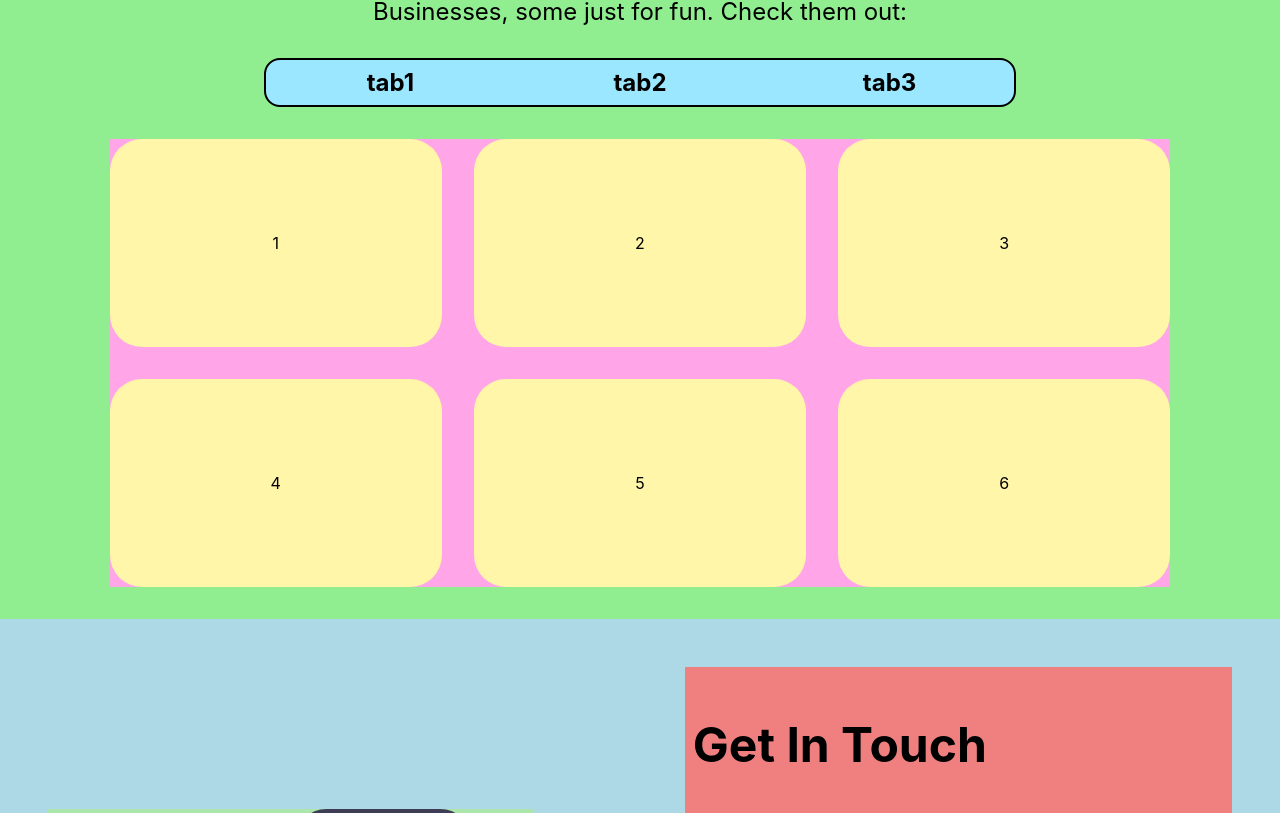
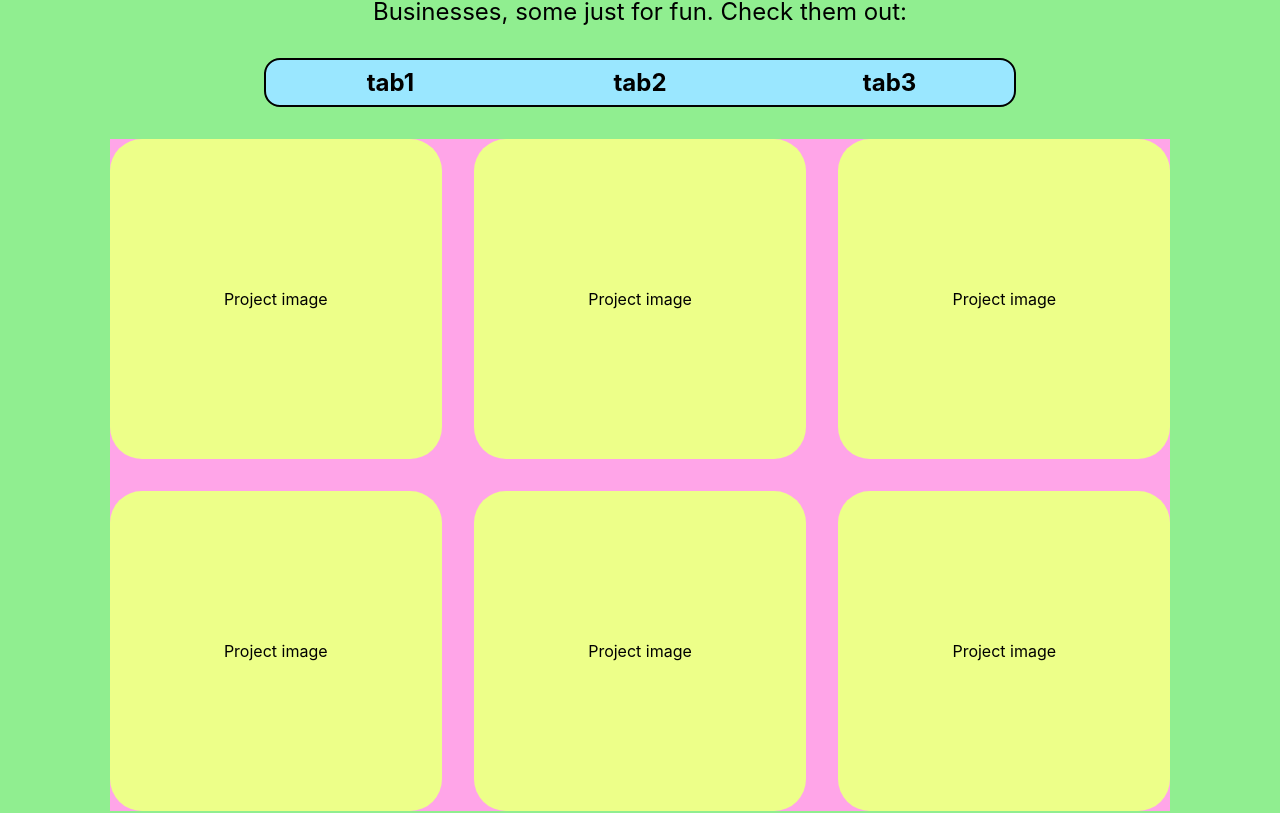
Before and after one commit to gimesi13/React-Portfolio, a React (Create React App) app in the folder react-portfolio-gergely/: page / in a window 1280 px wide. Shown: the part 1707-2520 px from the top of the page. Built offline with nearby package versions, Linux system fonts and the light colour scheme.

Commit message:
Creating the Project component
adding whileHover animations

```diff
--- /dev/null
+++ b/react-portfolio-gergely/src/Components/Project.jsx
@@ -0,0 +1,37 @@
+import React, { useState } from "react";
+import { motion } from "framer-motion";
+
+function Project() {
+  const animateWrapper = {
+    hidden: {
+      clipPath: "circle(0% at 50% -10%)",
+    },
+    show: {
+      clipPath: "circle(132.7% at 94% 6%)",
+      transition: { duration: 0.3, delayChildren: 0.25, staggerChildren: 0.18 },
+    },
+  };
+
+  const animateText = {
+    hidden: {
+      opacity: 0,
+      y: 20,
+    },
+    show: {
+      opacity: 1,
+      y: 0,
+    },
+  };
+
+  return (
+    <motion.div className="project" initial="hidden" whileHover="show">
+      Project image
+      <motion.div className="project-wrapper" variants={animateWrapper}>
+        <motion.h1 variants={animateText}>Hostel Website</motion.h1>
+        <motion.p variants={animateText}>Design and Development</motion.p>
+      </motion.div>
+    </motion.div>
+  );
+}
+
+export default Project;
--- a/react-portfolio-gergely/src/Components/Projects.jsx
+++ b/react-portfolio-gergely/src/Components/Projects.jsx
@@ -1,6 +1,7 @@
 import React, { useState } from "react";
 import thinker from "./Pictures/undraw_code_thinking_re_gka2.svg";
 import { motion } from "framer-motion";
+import Project from "./Project";
 
 function Projects({ setLocation }) {
   //setting up states for the tab operators
@@ -41,12 +42,12 @@ function Projects({ setLocation }) {
       </div>
       {activeTab === "tab1" && (
         <div className="projects-grig tab-1">
-          <div>1</div>
-          <div>2</div>
-          <div>3</div>
-          <div>4</div>
-          <div>5</div>
-          <div>6</div>
+          <Project />
+          <Project />
+          <Project />
+          <Project />
+          <Project />
+          <Project />
         </div>
       )}
 
--- /dev/null
+++ b/react-portfolio-gergely/src/Components/Styles/_Project.scss
@@ -0,0 +1,43 @@
+@import "./variables";
+
+/* BREAKPOINTS
+//tablet//
+@media (min-width: 576px) {
+}
+//laptop//
+@media (min-width: 768px) {
+}
+//desktop//
+@media (min-width: 992px) {
+}
+//large//
+@media (min-width: 1200px) {
+}
+*/
+
+.project {
+  position: relative;
+  background: rgb(237, 255, 137);
+  @include flexCenter;
+  border-radius: 2rem;
+  /* for now*/
+  height: 20rem;
+  /* for now*/
+  cursor: pointer;
+
+  .project-wrapper {
+    @include flexCenter;
+    flex-direction: column;
+    position: absolute;
+    width: 100%;
+    height: 100%;
+    border-radius: 2rem;
+    background: rgba(173, 216, 230, 0.493);
+
+    h1 {
+      align-items: center;
+      text-align: center;
+      opacity: 1;
+    }
+  }
+}
--- a/react-portfolio-gergely/src/Components/Styles/_Projects.scss
+++ b/react-portfolio-gergely/src/Components/Styles/_Projects.scss
@@ -101,17 +101,6 @@
     @media (min-width: 1200px) {
       width: 85%;
     }
-
-    div {
-      background: rgb(255, 246, 169);
-
-      @include flexCenter;
-      border-radius: 2rem;
-
-      /* for now*/
-      height: 13rem;
-      /* for now*/
-    }
   }
   .tab-2,
   .tab-3 {
--- a/react-portfolio-gergely/src/Components/Styles/_Skills.scss
+++ b/react-portfolio-gergely/src/Components/Styles/_Skills.scss
@@ -59,4 +59,5 @@
     font-size: 1.5rem;
     text-align: center;
   }
+
 }
--- a/react-portfolio-gergely/src/Components/Styles/style.scss
+++ b/react-portfolio-gergely/src/Components/Styles/style.scss
@@ -6,6 +6,7 @@
 @import "./Contact";
 @import "./Footer";
 @import "./Slider";
+@import "./Project";
 
 html {
   max-width: 100%;
--- a/react-portfolio-gergely/src/Components/css/style.css
+++ b/react-portfolio-gergely/src/Components/css/style.css
@@ -691,22 +691,6 @@
     width: 85%;
   }
 }
-.projects .tab-1 div {
-  background: rgb(255, 246, 169);
-  display: -webkit-box;
-  display: -ms-flexbox;
-  display: flex;
-  -webkit-box-pack: center;
-      -ms-flex-pack: center;
-          justify-content: center;
-  -webkit-box-align: center;
-      -ms-flex-align: center;
-          align-items: center;
-  border-radius: 2rem;
-  /* for now*/
-  height: 13rem;
-  /* for now*/
-}
 .projects .tab-2,
 .projects .tab-3 {
   background: rgb(255, 165, 232);
@@ -1275,6 +1259,68 @@
   font-size: 2rem;
 }
 
+/* MIXINS */
+/* VARIABLES */
+/* BREAKPOINTS
+//tablet//
+@media (min-width: 576px) {
+}
+//laptop//
+@media (min-width: 768px) {
+}
+//desktop//
+@media (min-width: 992px) {
+}
+//large//
+@media (min-width: 1200px) {
+}
+*/
+.project {
+  position: relative;
+  background: rgb(237, 255, 137);
+  display: -webkit-box;
+  display: -ms-flexbox;
+  display: flex;
+  -webkit-box-pack: center;
+      -ms-flex-pack: center;
+          justify-content: center;
+  -webkit-box-align: center;
+      -ms-flex-align: center;
+          align-items: center;
+  border-radius: 2rem;
+  /* for now*/
+  height: 20rem;
+  /* for now*/
+  cursor: pointer;
+}
+.project .project-wrapper {
+  display: -webkit-box;
+  display: -ms-flexbox;
+  display: flex;
+  -webkit-box-pack: center;
+      -ms-flex-pack: center;
+          justify-content: center;
+  -webkit-box-align: center;
+      -ms-flex-align: center;
+          align-items: center;
+  -webkit-box-orient: vertical;
+  -webkit-box-direction: normal;
+      -ms-flex-direction: column;
+          flex-direction: column;
+  position: absolute;
+  width: 100%;
+  height: 100%;
+  border-radius: 2rem;
+  background: rgba(173, 216, 230, 0.493);
+}
+.project .project-wrapper h1 {
+  -webkit-box-align: center;
+      -ms-flex-align: center;
+          align-items: center;
+  text-align: center;
+  opacity: 1;
+}
+
 html {
   max-width: 100%;
   overflow-x: hidden;
```
Also changed, not shown: 1 other file (tests, documents, lock files or other folders).
